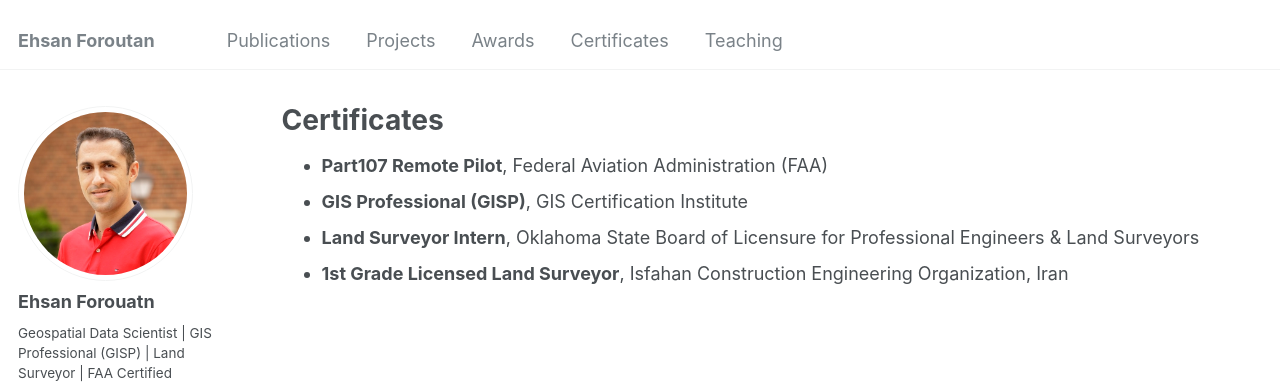
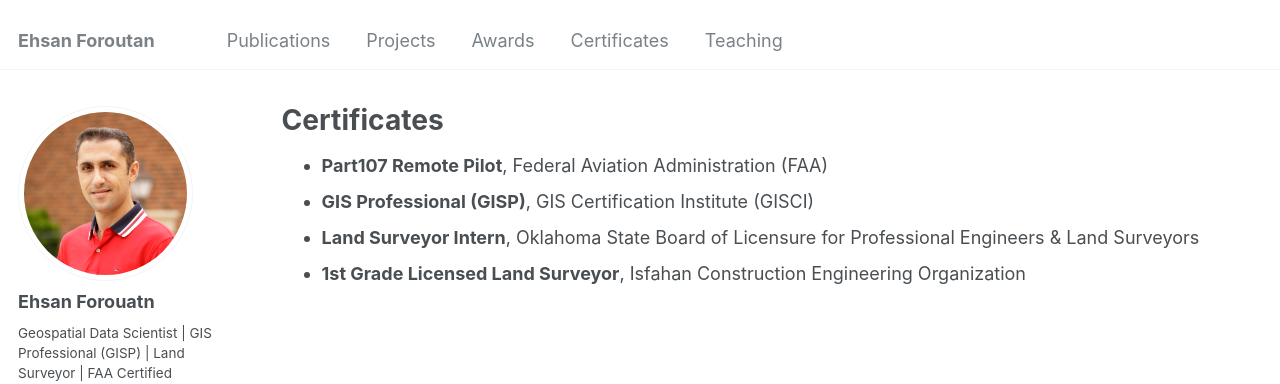
Before and after one commit to eforoutan/eforoutan.github.io, a Jekyll site: the page built from _pages/certificates.html, in a window 1280 px wide. Shown: the top 384 px of the page. Built offline with Jekyll 4.4.1, drawn with Linux system fonts in a browser that asks for light colours; some web fonts are replaced.

Commit message:
Update certificates.html

```diff
--- a/_pages/certificates.html
+++ b/_pages/certificates.html
@@ -6,9 +6,9 @@ author_profile: true
 ---
 <ul>
   <li><strong>Part107 Remote Pilot</strong>, Federal Aviation Administration (FAA) </li>
-  <li><strong>GIS Professional (GISP)</strong>, GIS Certification Institute</li>
+  <li><strong>GIS Professional (GISP)</strong>, GIS Certification Institute (GISCI) </li>
   <li><strong>Land Surveyor Intern</strong>, Oklahoma State Board of Licensure for Professional Engineers & Land Surveyors</li>
-  <li><strong>1st Grade Licensed Land Surveyor</strong>, Isfahan Construction Engineering Organization, Iran</li>
+  <li><strong>1st Grade Licensed Land Surveyor</strong>, Isfahan Construction Engineering Organization</li>
 </ul>
 
 {% if site.talkmap_link == true %}
```
